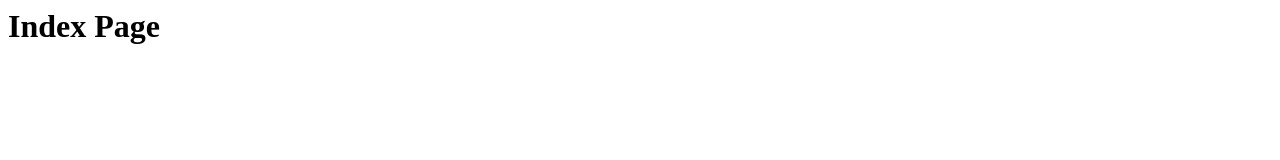
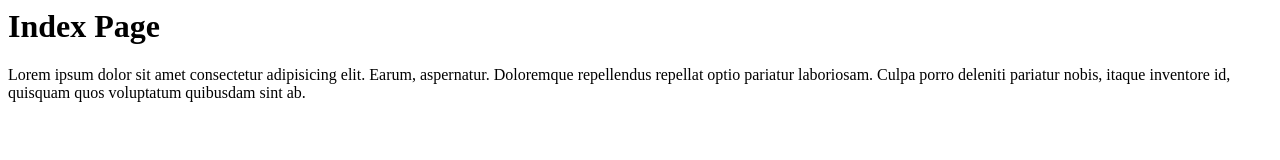
Before and after one commit to JoshuaLQuartey/learning_html_and_css, a plain HTML site: page index.html in a window 1280 px wide. Drawn offline with Linux system fonts and the light colour scheme.

Commit message:
Paragraph Text.
- Added paragraph text under header.

```diff
--- a/index.html
+++ b/index.html
@@ -7,5 +7,6 @@
 </head>
 <body>
     <h1>Index Page</h1>
+    <p>Lorem ipsum dolor sit amet consectetur adipisicing elit. Earum, aspernatur. Doloremque repellendus repellat optio pariatur laboriosam. Culpa porro deleniti pariatur nobis, itaque inventore id, quisquam quos voluptatum quibusdam sint ab.</p>
 </body>
 </html>
```
